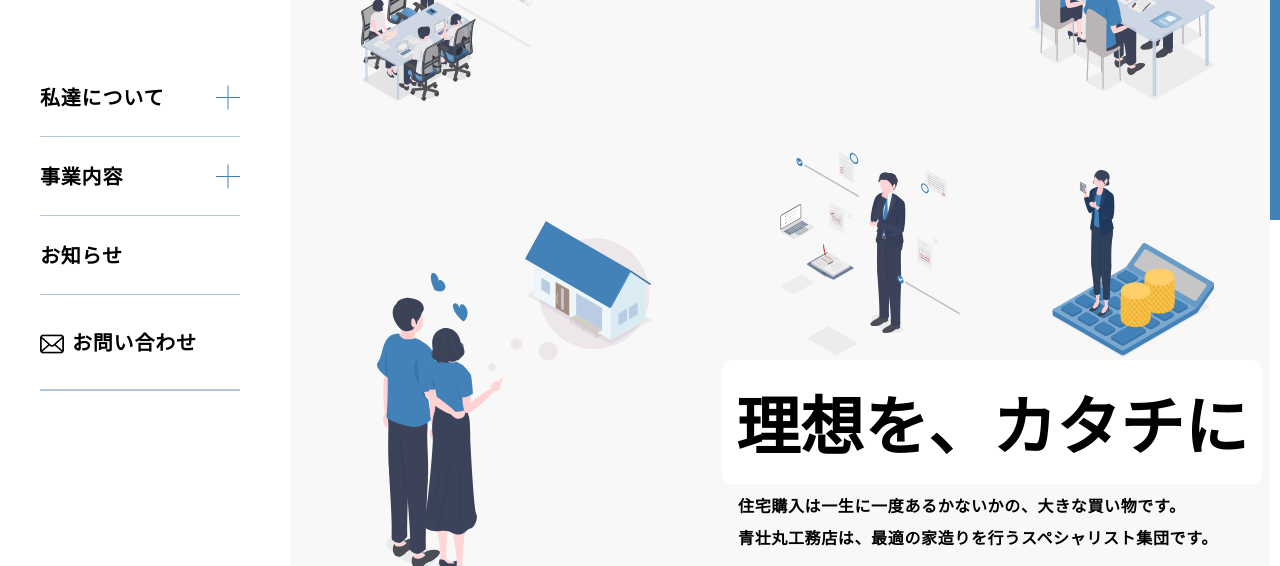
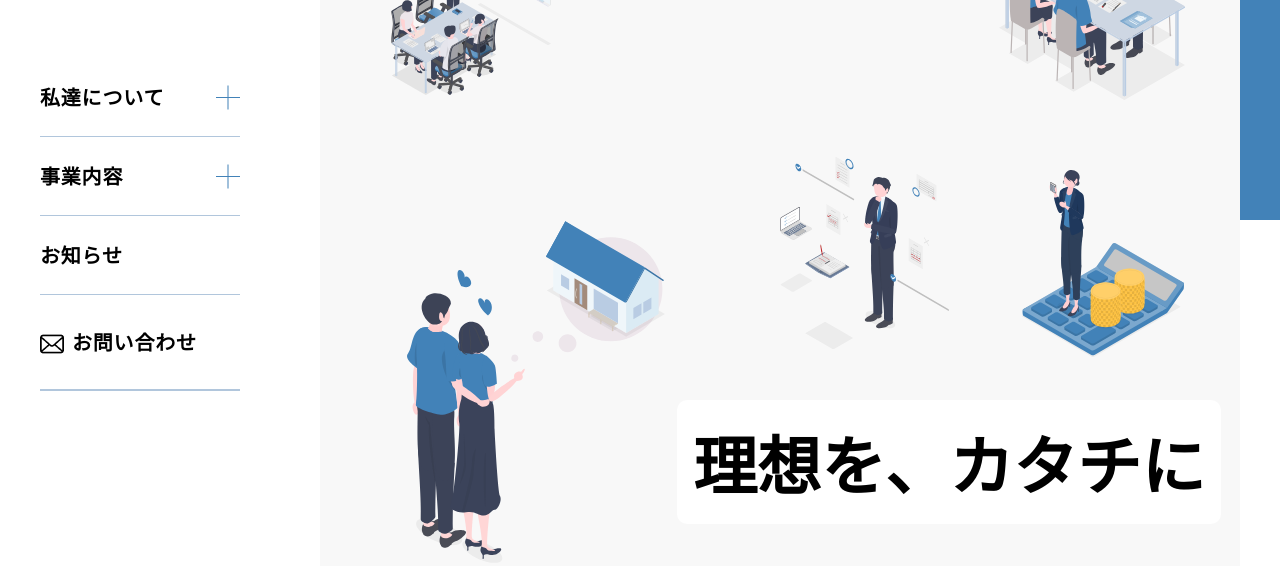
Before and after one commit to Maiko-hub-dev/blue-peony, a website: page index.html in a window 1280 px wide. Shown: the part 180-746 px from the top of the page. Drawn offline with nearby package versions, Linux system fonts and the light colour scheme.

Commit message:
変更タイトル

```diff
--- a/index.html
+++ b/index.html
@@ -75,7 +75,7 @@
               </div>
               <div class="main-visual__titles">
                 <div class="main-visual__title">
-                <p class="main-visual__catch">理想を、カタチに</p>
+                <h1 class="main-visual__catch">理想を、カタチに</h1>
                 <p class="main-visual__text">住宅購入は一生に一度あるかないかの、大きな買い物です。<br>
                   青壮丸工務店は、最適の家造りを行うスペシャリスト集団です。</p>
                 </div>
--- a/src/sass/module/_about.scss
+++ b/src/sass/module/_about.scss
@@ -45,6 +45,7 @@
   letter-spacing: 0.04em;
   @include mq("md"){
     font-size: 2.5rem;
+    padding: 1rem 2.5rem;
     width: 10.74rem;
     right: min(8.874rem, 6%);
     letter-spacing: 0.1em;
--- a/src/sass/module/_main-visual.scss
+++ b/src/sass/module/_main-visual.scss
@@ -20,6 +20,7 @@
     margin-top: 4.3125rem;
     border-radius: 10px 0 0 10px;
     @include mq("md"){
+        padding: 0 2.5rem;
         background: none;
         margin-top: 0;
     }
@@ -43,6 +44,9 @@
     position: relative;
     width: 100%;
     height: inherit;
+    @include mq("sp"){
+        padding: 0.75rem 0.75rem 0.75rem 0;
+    }
 
     @include mq("md"){
         background-color: $content;
@@ -53,25 +57,27 @@
     }
 }
 .main-visual__titles{
-    position: absolute;
-    width: inherit;
-    z-index: 2;
-    bottom: 7.5rem;
-    @include mq("sp"){
-    position: relative;
+    position: static;
     width: 100%;
     display: flex;
-    justify-content: flex-end; // ← 右寄せ
-    bottom: initial;
+    z-index: 2;
+    justify-content: flex-start;
+    bottom: auto;
+    @include mq("sp"){
+        display: block;
+        width: 100%;
+        bottom: initial;
     }
+    @include mq("md"){
+            justify-content: flex-end; // ← 右寄せ
+        }
 }
 .main-visual__title{
     @include mq("sp"){
-        position: relative;
+        position: static;
     }
     @include mq("md"){
-        width: 33.75rem;
-        right: -2rem;
+        width: 100%;
         max-width: 100%;
     }
 }
@@ -79,26 +85,40 @@
     background-color: $white;
     border-radius: 0.625rem;
     color: $black;
+    position: static;
     font-size: 1.5rem;
     font-family: $base-font;
     font-weight: $bold;
-    padding: 0.875rem;
+    padding: 0.875rem ;
     text-align: left;
-    position: absolute;
-    bottom: 8.0625rem;
-    left: 1.1875rem;
+    bottom: max(5%,8.0625rem);
+    width: fit-content;
+    // margin-left: 1.1875rem;
     @include mq("sp"){
-        font-size: 2rem;
+        position: absolute;
+        left: auto;
+        padding: 0.875rem 1rem;
         word-break: break-all;
-        width: inherit;
-        right: 0;
     }
     @include mq("md"){
+        left: auto;
         padding-left: 1rem;
-        left: auto;
         font-size: 4rem;
-        padding: 0.875rem;
+        right: 1.1875rem;
+        bottom: 8.0625rem;
     }
+}
+@media (min-width: 768px) and (max-width: 1180px) {
+  .main-visual__catch {
+    white-space: nowrap;   // ★ 改行しない
+    font-size: 2.5rem;       // ★ ここで指定
+    text-align: center;
+    left: auto;
+    // left: 1.1875rem;
+    right: 1.1875rem;
+    width: 90%;
+
+  }
 }
 .members {
     height: inherit;
@@ -108,25 +128,45 @@
     }
 }
 .main-visual__text{
-    position: absolute;
-    right: 7.0625rem;
-    bottom: 3.75rem;
-    left: 1.1875rem;
+    position: static;
+    right: auto;
+    bottom: auto;
+    left: auto;
+    display: block;
+    width: 100%;
+    padding: 0.5rem 1rem 0;
+    margin-top: 0.5rem;
     color: $black;
     font-size: 0.75rem;
+    line-height: 1.8;
+    text-align: left;
     font-weight: $bold;
-    margin-top: 1.3125rem;
+    width: inherit;
     letter-spacing: 0.04em;
-    line-height: 2;
     @include mq("sp"){
-        right: 0;
+        width: fit-content;
+        right: 7.0625rem;
+        margin-top: 1.3125rem;
+        line-height: 2;
+        bottom: -1rem;
+        left: 1.1875rem;
+        right: 0.25rem;
     }
     @include mq("md"){
-        padding-left: 1rem;
+        position: absolute;
+        padding-left: max(1.5rem,10%);
         left: auto;
-        width: inherit;
-        margin-top: 2.1875rem;
+        bottom: min(2.5rem, 3%);
+        margin-top: 1.1875rem;
         font-size: 1rem;
+        right: 3.1875rem;
+    }
+}
+@media (min-width: 768px) and (max-width: 1180px) {
+    .main-visual__text {
+        font-size: 0.875rem;       // ★ ここで指定
+        right: 3.1875rem;
+        bottom: 0.875rem;
     }
 }
 .members__img{
```
Also changed, not shown: css/module/index.css, css/style.css, images/interview_01 1.svg (added), src/images/interview_01.svg (renamed from src/images/interview_01 1.svg), 2 other files.
